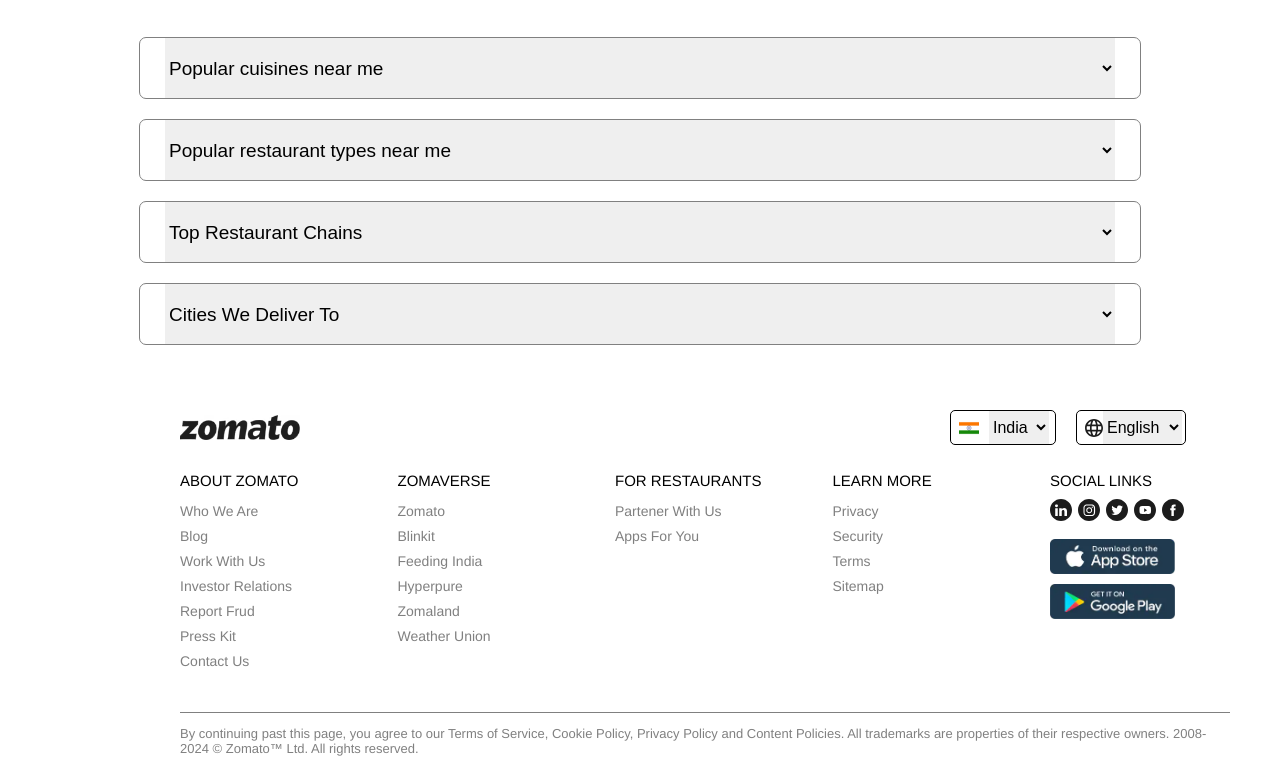
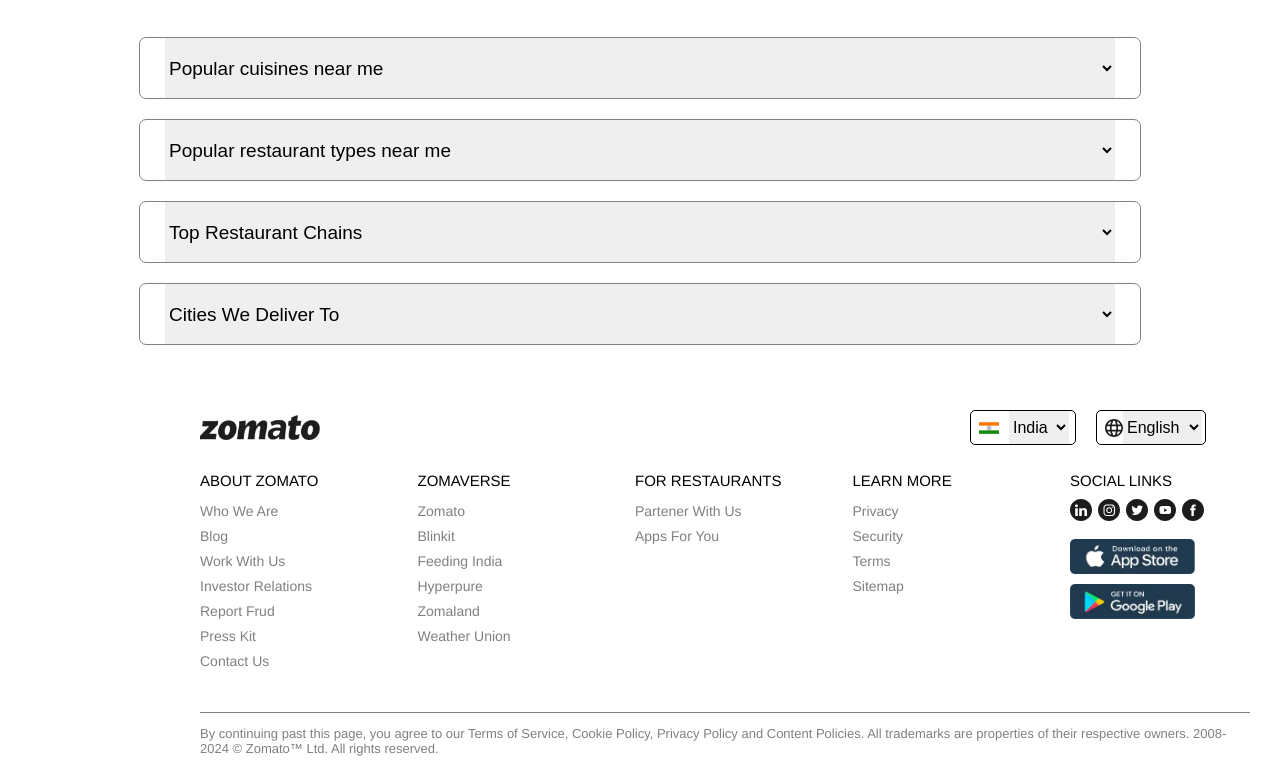
Before and after one commit to Abdu12384/Zomoto-Clone, a plain HTML site: page index.html in a window 1280 px wide. Shown: the part 2327-3110 px from the top of the page. Drawn offline with Linux system fonts and the light colour scheme.

Commit message:
Update main.css

```diff
--- a/main.css
+++ b/main.css
@@ -597,7 +597,7 @@ p{
     height: 400px;
     display: flex;
     flex-direction: column;
-    padding-left: 180px;
+    padding-left: 200px;
 
 }
 .footer-secondmain{
```
